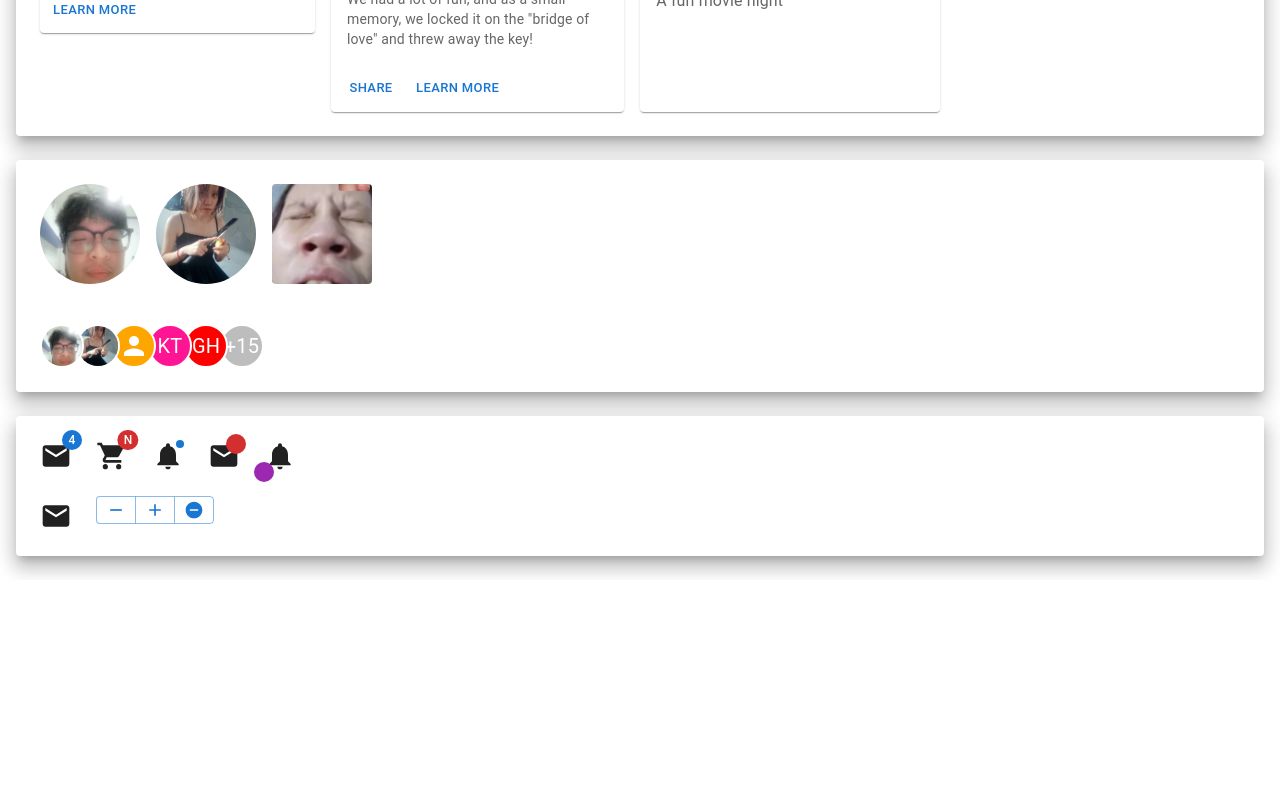
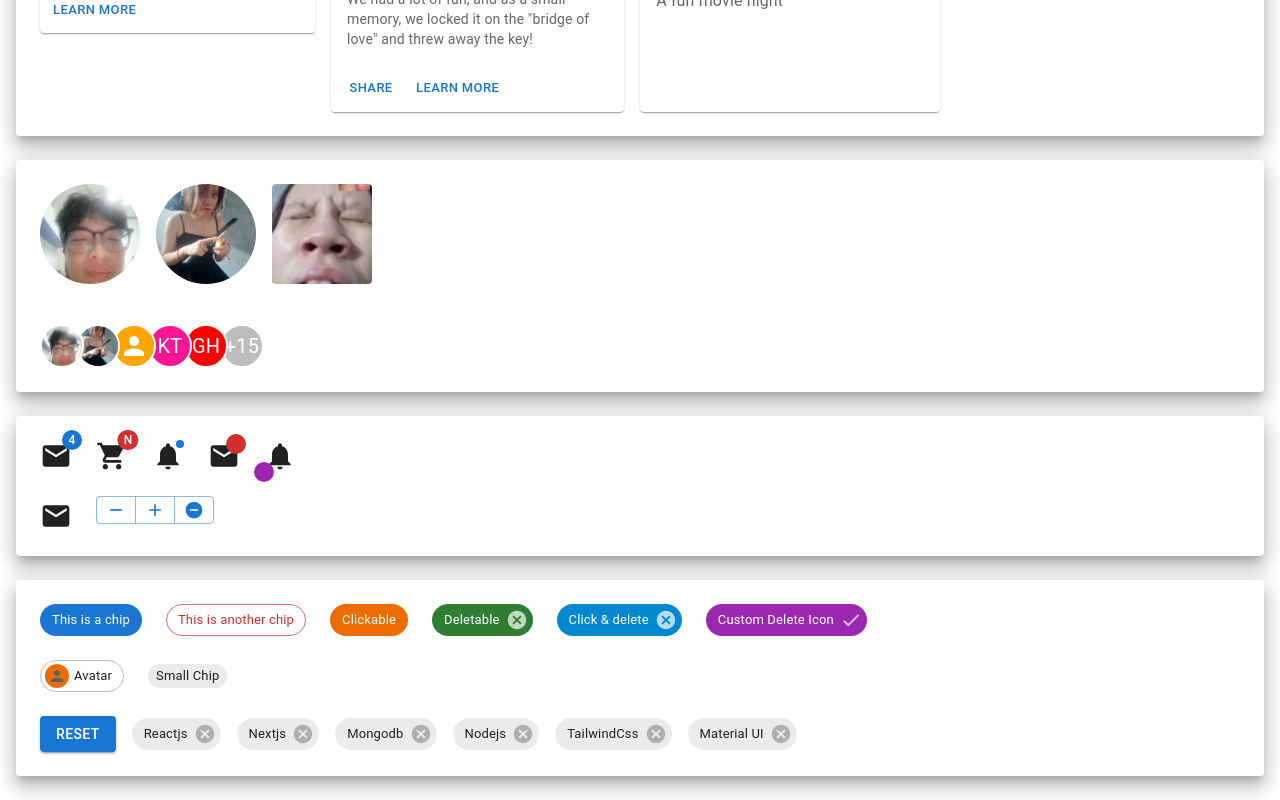
Before and after one commit to yuhaigiub/MUI-demo, a React (Create React App) app: page / in a window 1280 px wide. Shown: the part 2785-3585 px from the top of the page. Before the commit the page ends 3365 px from the top, so only its background shows below. Built offline with nearby package versions, Linux system fonts and the light colour scheme.

Commit message:
add MUIChip

```diff
--- a/src/App.jsx
+++ b/src/App.jsx
@@ -12,12 +12,12 @@ import DisplayMUIStack from "./components/Layout/Stack/DisplayMUIStack";
 import DisplayMUICard from "./components/Surfaces/Card/DisplayMUICard";
 import DisplayMUIAvatar from "./components/DataDisplay/MUIAvatar/DipsplayMUIAvatar";
 import DisplayMUIBadge from "./components/DataDisplay/MUIBadge/DisplayMUIBadge";
+import DisplayMUIChip from "./components/DataDisplay/MUIChip/DisplayMUIChip";
 
 // all Css properties are in here so you don't have to modify one by one
 const MyPaper = (props) => {
 	return (
 		<Paper
-			maxWidth
 			elevation={12}
 			sx={{
 				p: 3,
@@ -44,6 +44,7 @@ const App = () => {
 			<MyPaper render={<DisplayMUICard />} />
 			<MyPaper render={<DisplayMUIAvatar />} />
 			<MyPaper render={<DisplayMUIBadge />} />
+			<MyPaper render={<DisplayMUIChip />} />
 		</>
 	);
 };
--- a/src/components/DataDisplay/MUIBadge/MUIControlBadge.jsx
+++ b/src/components/DataDisplay/MUIBadge/MUIControlBadge.jsx
@@ -24,7 +24,7 @@ const MUIControlBadge = () => {
 	};
 
 	return (
-		<Box>
+		<Box sx={{ alignItems: "center" }}>
 			<Badge
 				badgeContent={msgCount}
 				max={20}
--- /dev/null
+++ b/src/components/DataDisplay/MUIChip/DisplayMUIChip.jsx
@@ -0,0 +1,13 @@
+import React from "react";
+import MUIChip from "./MUIChip";
+import MUIChipArray from "./MUIChipArray";
+const DisplayMUIChip = () => {
+	return (
+		<>
+			<MUIChip />
+			<MUIChipArray />
+		</>
+	);
+};
+
+export default DisplayMUIChip;
--- /dev/null
+++ b/src/components/DataDisplay/MUIChip/MUIChip.jsx
@@ -0,0 +1,42 @@
+import React from "react";
+import { Avatar, Chip, Stack } from "@mui/material";
+import DoneIcon from "@mui/icons-material/Done";
+
+const MUIChip = () => {
+	const handleClick = () => {
+		console.log("you clicked a chip");
+	};
+
+	const handleDelete = () => {
+		console.log("you deleted a chip");
+	};
+
+	return (
+		<>
+			<Stack spacing={3} direction="row" sx={{ mb: 3 }}>
+				<Chip label="This is a chip" color="primary" />
+				<Chip label="This is another chip" variant="outlined" color="error" />
+				<Chip label="Clickable" onClick={handleClick} color="warning" />
+				<Chip label="Deletable" onDelete={handleDelete} color="success" />
+				<Chip label="Click & delete" onClick={handleClick} onDelete={handleDelete} color="info" />
+				<Chip
+					label="Custom Delete Icon"
+					onClick={handleClick}
+					onDelete={handleDelete}
+					deleteIcon={<DoneIcon />}
+					color="secondary"
+				/>
+			</Stack>
+			<Stack spacing={3} direction="row" sx={{ alignItems: "center", mb: 3 }}>
+				<Chip
+					label="Avatar"
+					variant="outlined"
+					avatar={<Avatar sx={{ backgroundColor: "warning.main" }}></Avatar>}
+				/>
+				<Chip label="Small Chip" size="small" />
+			</Stack>
+		</>
+	);
+};
+
+export default MUIChip;
--- /dev/null
+++ b/src/components/DataDisplay/MUIChip/MUIChipArray.jsx
@@ -0,0 +1,45 @@
+import React from "react";
+import { useState } from "react";
+import { Chip, Stack, Button } from "@mui/material";
+
+const originalChipData = [
+	{ key: 0, label: "Reactjs" },
+	{ key: 1, label: "Nextjs" },
+	{ key: 2, label: "Mongodb" },
+	{ key: 3, label: "Nodejs" },
+	{ key: 4, label: "TailwindCss" },
+	{ key: 5, label: "Material UI" },
+];
+
+const MUIChipArray = () => {
+	const [chipData, setChipData] = useState(originalChipData);
+
+	const handleDelete = (data) => {
+		setChipData((chips) => chips.filter((chip) => chip.key !== data.key));
+	};
+
+	const handleReset = () => {
+		setChipData(originalChipData);
+	};
+
+	return (
+		<>
+			<Stack spacing={2} direction="row" sx={{ alignItems: "center" }}>
+				<Button color="primary" variant="contained" onClick={handleReset}>
+					Reset
+				</Button>
+				{chipData.map((data) => (
+					<Chip
+						key={data.key}
+						label={data.label}
+						onDelete={() => {
+							handleDelete(data);
+						}}
+					/>
+				))}
+			</Stack>
+		</>
+	);
+};
+
+export default MUIChipArray;
```
